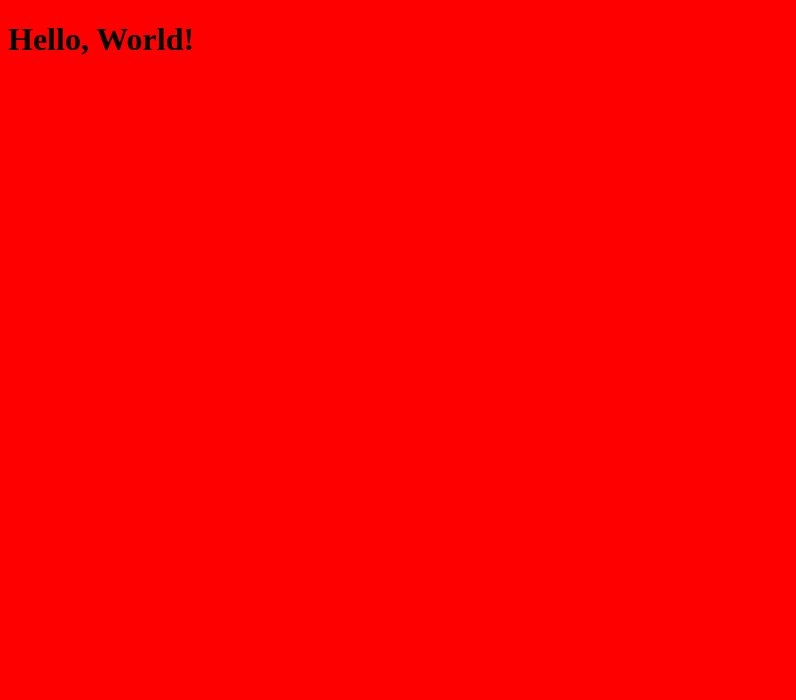
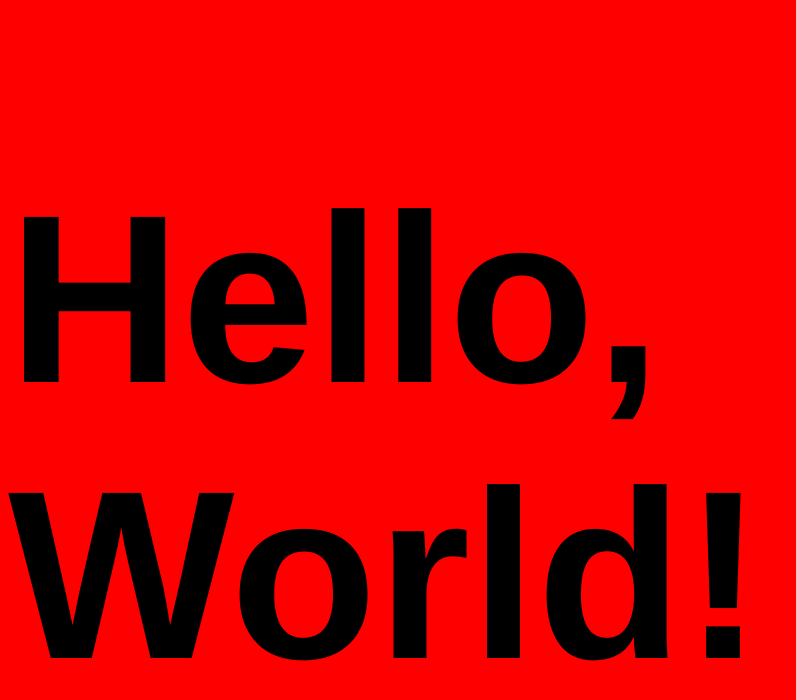
Before and after one commit to benyoyo/benyoyo.github.io, a plain HTML site: page index.html in a window 1280 px wide. Shown: the whole page, without its empty margins (0-796 px from the left). Drawn offline with Linux system fonts and the light colour scheme.

Commit message:
Update to CSS

```diff
--- a/style.css
+++ b/style.css
@@ -1,3 +1,6 @@
 body {
     background: red;
+    font-family: helvetica;
+    font-size: 120px;
+    font-weight: bold;
 }
```
